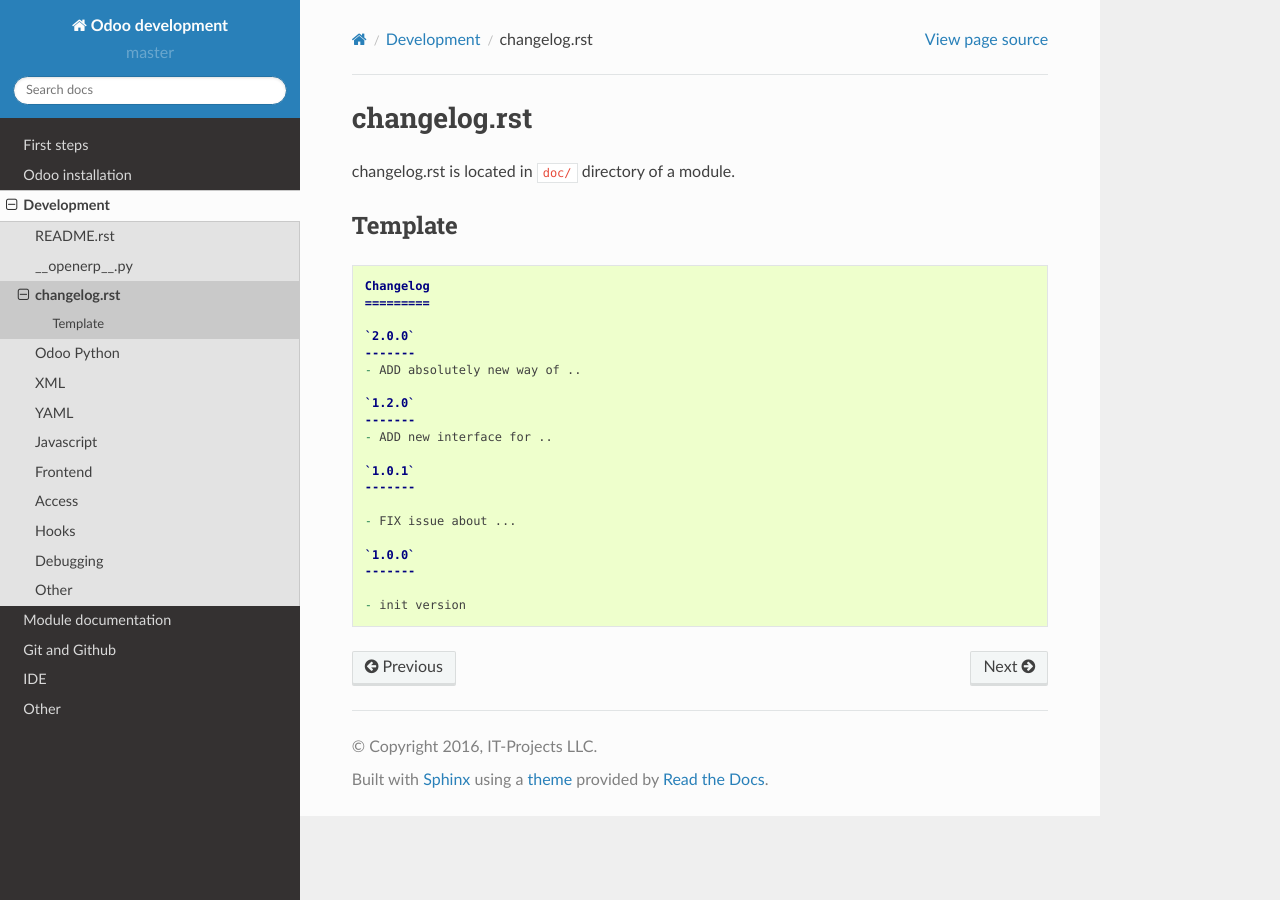
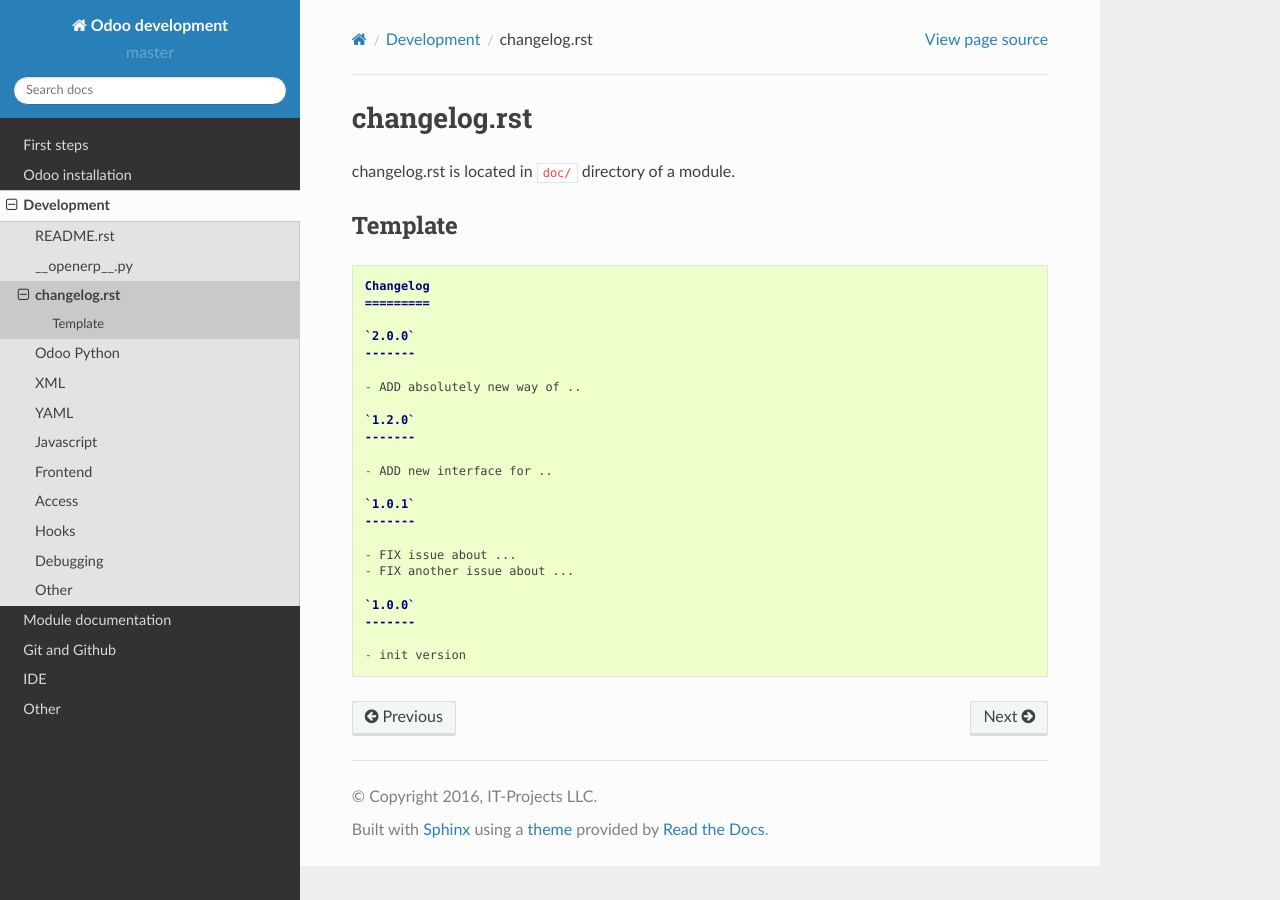
Before and after one commit to itpp-labs/odoo-development, a Sphinx documentation site: the page built from docs/dev/changelog.rst.rst, in a window 1280 px wide. Built offline with Sphinx 7.4.7 and the Read the Docs theme 2.0.0, drawn with Linux system fonts in a browser that asks for light colours.

Commit message:
changelog.rst: fix formatting

```diff
--- a/docs/dev/changelog.rst.rst
+++ b/docs/dev/changelog.rst.rst
@@ -13,16 +13,19 @@ Template
 
     `2.0.0`
     -------
+
     - ADD absolutely new way of ..
 
     `1.2.0`
     -------
+
     - ADD new interface for ..
 
     `1.0.1`
     -------
 
     - FIX issue about ...
+    - FIX another issue about ...
 
     `1.0.0`
     -------
```
